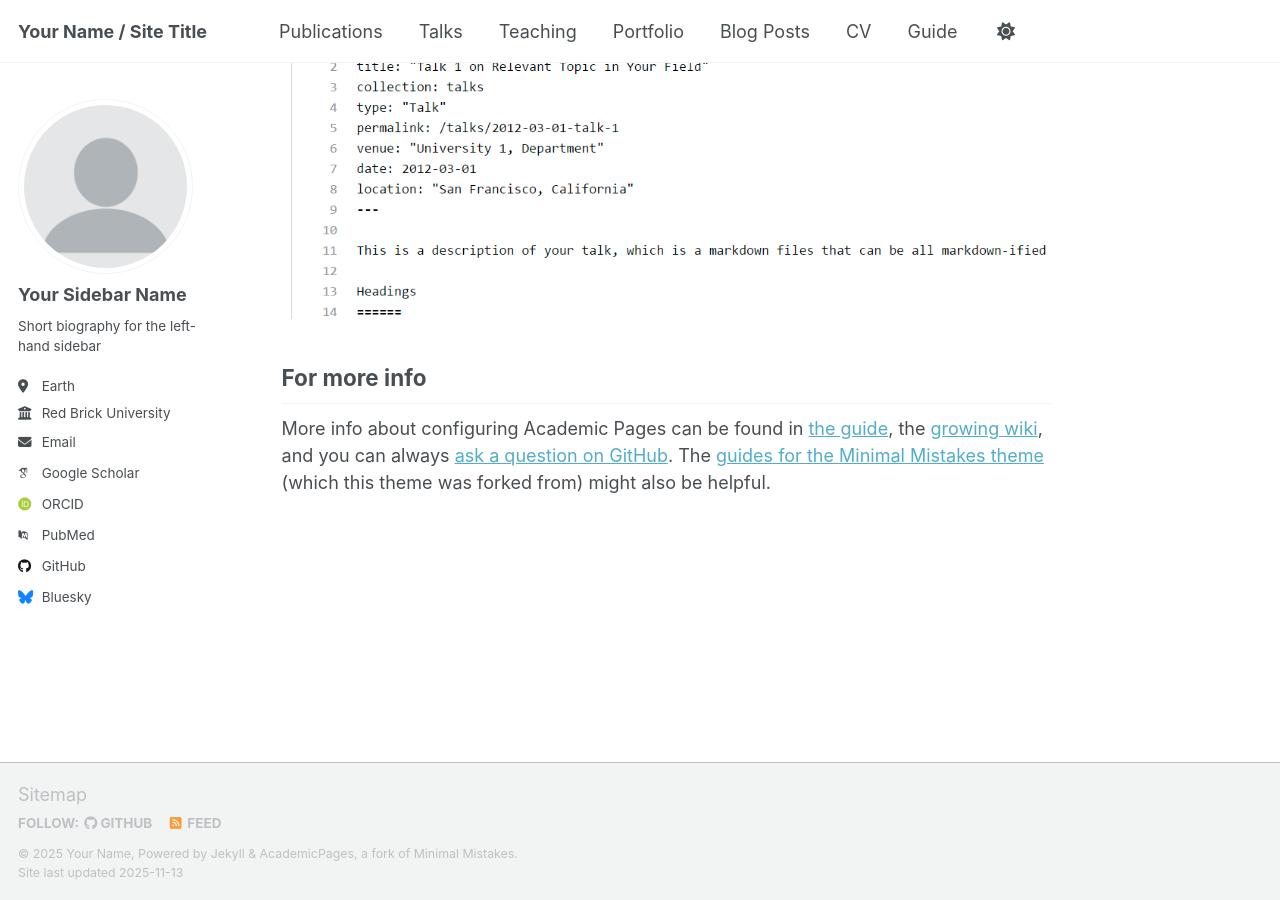
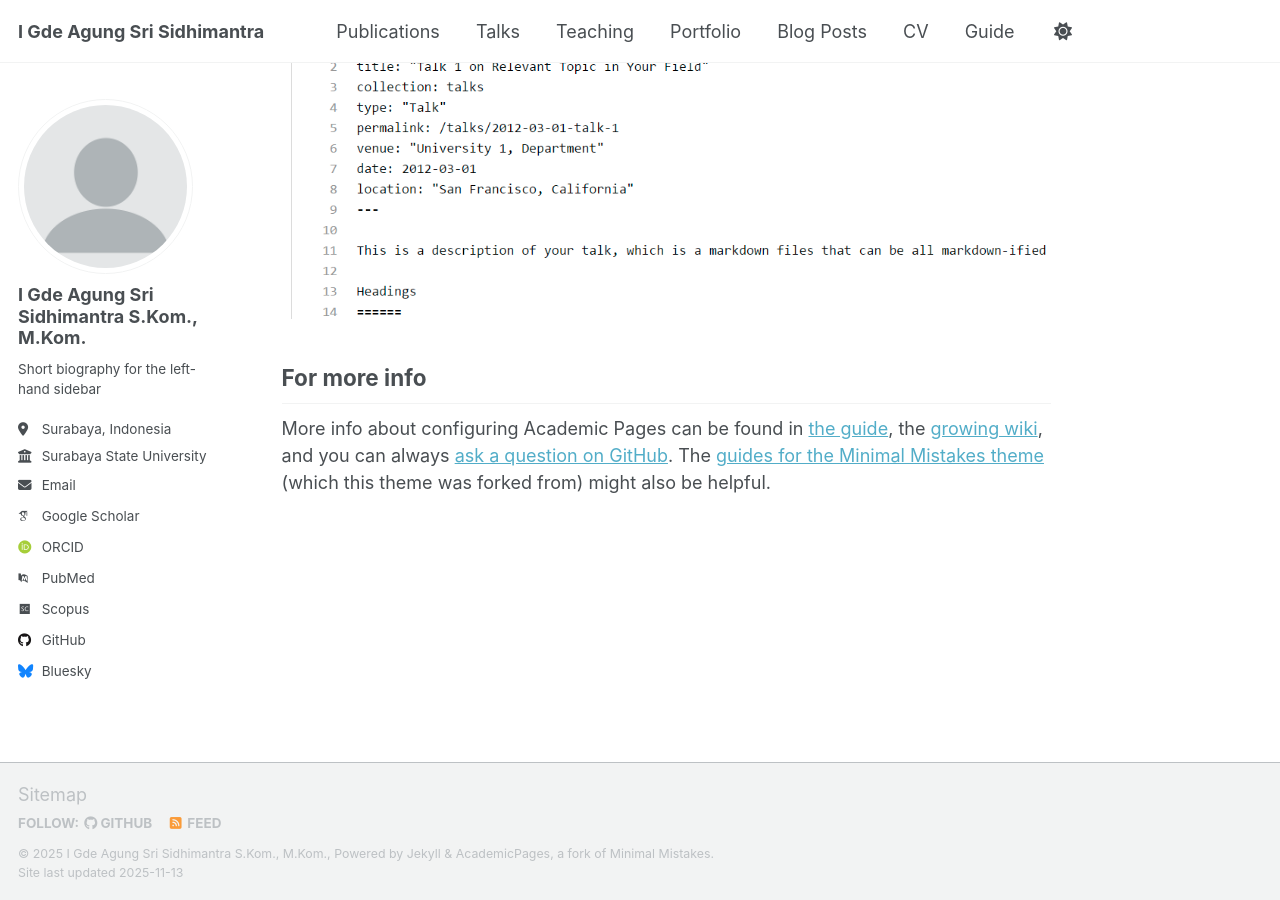
Before and after one commit to igdeagung/igdeagung.github.io, a Jekyll site: the page built from _pages/about.md, in a window 1280 px wide and 900 px high, scrolled down 2880 px. Built offline with Jekyll 4.4.1, drawn with Linux system fonts in a browser that asks for light colours; some web fonts are replaced; a script that is not in the unit is left out.

Commit message:
Update _config.yml

```diff
--- a/_config.yml
+++ b/_config.yml
@@ -9,9 +9,9 @@
 # Basic Site Settings
 locale                   : "en-US"
 site_theme               : "default" # Currently available options are "default", "air"
-title                    : "Your Name / Site Title"
+title                    : "I Gde Agung Sri Sidhimantra"
 title_separator          : "-"
-name                     : &name "Your Name"
+name                     : &name "I Gde Agung Sri Sidhimantra S.Kom., M.Kom."
 description              : &description "Your Name's academic portfolio"   # Update this with a general description of your site, this is the default if not overridden by a page
 url                      : https://academicpages.github.io # The base hostname & protocol for your site e.g. "https://[your GitHub username].github.io",
                                                            # or if you already have some other page hosted on Github then use "https://[your GitHub username].github.io/[Your Repo Name]"
@@ -24,31 +24,30 @@ repository               : "academicpages/academicpages.github.io"
 author:
   # Biographic information
   avatar           : "profile.png"
-  name             : "Your Sidebar Name"
-  pronouns         : # example: "she/her"
+  name             : "I Gde Agung Sri Sidhimantra S.Kom., M.Kom."
   bio              : "Short biography for the left-hand sidebar"
-  location         : "Earth"
-  employer         : "Red Brick University"
+  location         : "Surabaya, Indonesia"
+  employer         : "Surabaya State University"
   uri              : # URL
-  email            : "none@example.org"
+  email            : "igdeagungsri@unesa.ac.id"
 
   # Academic websites
   academia         : # URL
   arxiv            : # URL - Update with the correct link to your profile
-  googlescholar    : "https://scholar.google.com/citations?user=PS_CX0AAAAAJ"
+  googlescholar    : "https://scholar.google.com/citations?user=TAAC1-AAAAAJ&hl=en"
   inspire-hep      : # URL
   impactstory      : # URL
-  orcid            : "https://orcid.org/yourorcidurl"
+  orcid            : "https://orcid.org/0009-0000-8523-0814"
   semantic         : # URL
-  pubmed           : "https://www.ncbi.nlm.nih.gov/pubmed/?term=john+snow"
+  pubmed           : ""
   researchgate     : # URL
-  scopus           : # URL
+  scopus           : "https://www.scopus.com/authid/detail.uri?authorId=59150682800"
 
   # Repositories and software development
   bitbucket        : # Username - Update with your username on the site
   codepen          : # Username
   dribbble         : # Username
-  github           : "academicpages"
+  github           : "https://github.com/igdeagung"
   kaggle           : # Username
   stackoverflow    : # User number or user number and name (i.e., use "1" or "1/jeff-atwood")
 
```
